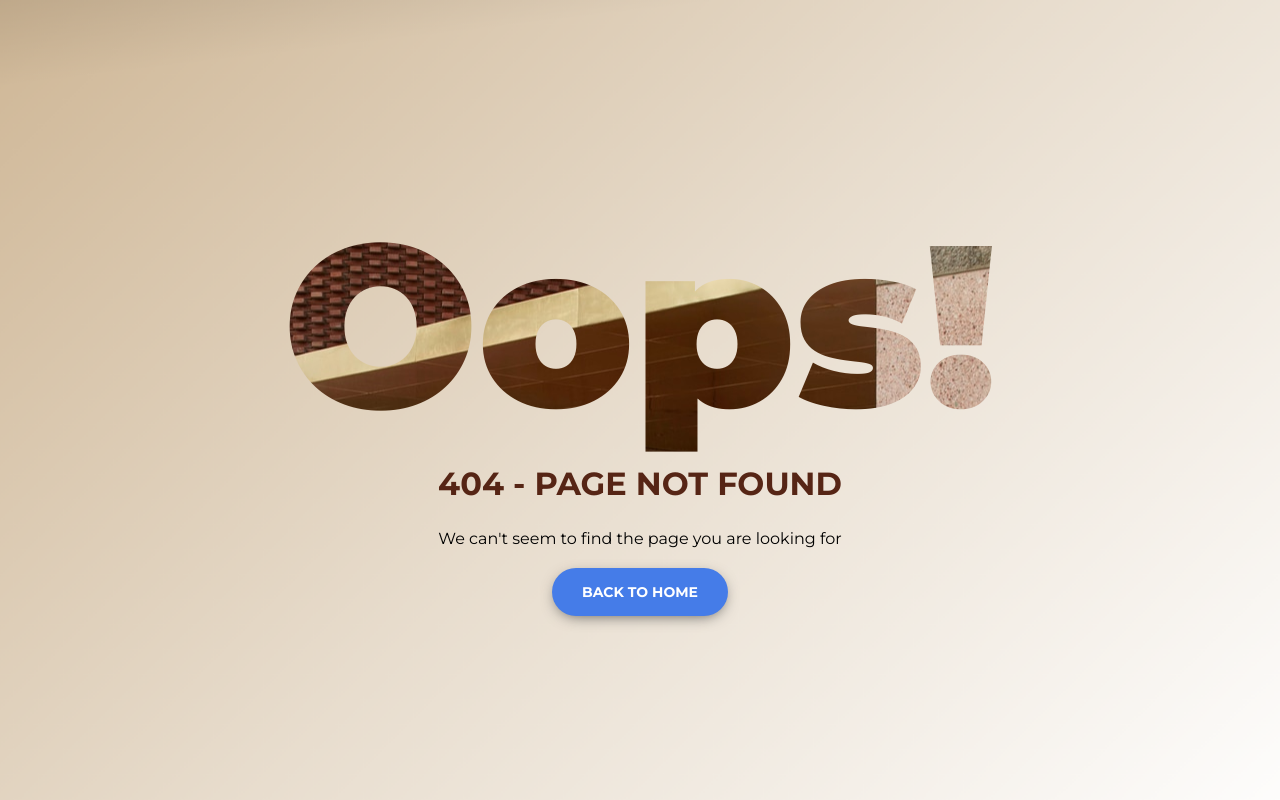
After one commit to youssefelghamour/ArtisansAlley, a Flask app: template web_flask/templates/404.html in a window 1280 px wide. The commit adds this page. Run offline with Flask 2, Linux system fonts and the light colour scheme; the template is opened without the code that fills it, so the values that code supplies are empty; some libraries are stand-ins or nearby versions.

Commit message:
add 404 page

```diff
--- a/web_flask/flask_app.py
+++ b/web_flask/flask_app.py
@@ -27,6 +27,11 @@ login_manager = LoginManager(app)
 def app_teardown(exception):
     """ closes sql alchemy session after each request """
     storage.close()
+
+
+@app.errorhandler(404)
+def not_found(e):
+    return render_template("404.html")
 
 
 @app.route('/', strict_slashes=False)
@@ -108,6 +113,7 @@ def customer_sign_up():
     else:
         flash('You are already Signed In')
         return redirect(url_for('home'))
+
 
 @app.route('/sign_in', methods=['GET', 'POST'], strict_slashes=False)
 def sign_in():
--- /dev/null
+++ b/web_flask/static/styles/404.css
@@ -0,0 +1,72 @@
+body {
+    padding: 0;
+    margin: 0;
+    background-image: url("../images/header-background-pic.png");
+    background-size: cover;
+    background-position: center;
+    height: 100vh;
+    text-align: -webkit-center;
+    text-align: center;
+    align-content: center;
+}
+
+
+
+
+
+.notfound-404 {
+    height: 280px;
+    position: relative;
+    z-index: -1;
+}
+
+.notfound-404 h1 {
+    font-family: 'Montserrat', sans-serif;
+    font-size: 230px;
+    margin: 0px;
+    font-weight: 900;
+    background: url('../images/cover-pic.jpg') no-repeat;
+    -webkit-background-clip: text;
+    background-clip: text;
+    -webkit-text-fill-color: transparent;
+    /*background-size: cover;*/
+    background-position: center;
+}
+
+
+h2 {
+    font-family: 'Montserrat', sans-serif;
+    color: #562515;
+    font-size: 32px;
+    font-weight: 700;
+    text-transform: uppercase;
+    margin-top: 0;
+}
+
+p {
+    font-family: 'Montserrat', sans-serif;
+    color: #000;
+    font-size: 16px;
+    font-weight: 400;
+    margin-bottom: 20px;
+    margin-top: 0px;
+}
+
+a {
+    font-family: 'Montserrat', sans-serif;
+    font-size: 14px;
+    text-decoration: none;
+    text-transform: uppercase;
+    background: #457ce8;
+    display: inline-block;
+    padding: 15px 30px;
+    border-radius: 40px;
+    color: #fff;
+    font-weight: 700;
+    -webkit-box-shadow: 0px 4px 15px -5px #4e4e4e;
+            box-shadow: 0px 4px 15px -5px #4e4e4e;
+}
+
+a:hover {
+    background: #185be1;
+}
--- /dev/null
+++ b/web_flask/templates/404.html
@@ -0,0 +1,28 @@
+<!DOCTYPE html>
+<html lang="en">
+
+<head>
+	<meta charset="utf-8">
+	<meta http-equiv="X-UA-Compatible" content="IE=edge">
+	<meta name="viewport" content="width=device-width, initial-scale=1">
+	<title>Page Not Found</title>
+  <link rel="icon" href="../static/images/logo.png" />
+	<!-- Google font -->
+	<link href="https://fonts.googleapis.com/css?family=Montserrat:400,700,900" rel="stylesheet">
+	<link type="text/css" rel="stylesheet" href="../static/styles/404.css" />
+</head>
+
+<body>
+
+  <div class="container">
+    <div class="notfound-404">
+      <h1>Oops!</h1>
+    </div>
+    <h2>404 - Page not found</h2>
+    <p>We can't seem to find the page you are looking for</p>
+    <a href="{{ url_for('home') }}">Back to Home</a>
+  </div>
+
+</body>
+
+</html>
--- a/web_flask/templates/home.html
+++ b/web_flask/templates/home.html
@@ -160,7 +160,7 @@
             <div class = "container">
                 <h4>About Us</h4>
                 <p class = "text">At Artisans Alley, our passion lies in connecting customers with skilled artisans worldwide. We believe in celebrating craftsmanship and supporting local communities by providing a platform for artisans to showcase their talents. Through our project, we aim to foster appreciation for handmade goods and promote sustainable, ethical shopping practices. Join us on this journey to discover the beauty of artisanal creations and make a positive impact on the world.</p>
-                <video class="video-pres" controls autoplay>
+                <video class="video-pres" controls>
                     <source src="../static/images/vid.mp4" type="video/mp4">
                 </video>
                 <a href = "{{ url_for('about') }}" class = "btn btn-sm" id="learn-more">Learn More</a>
```
